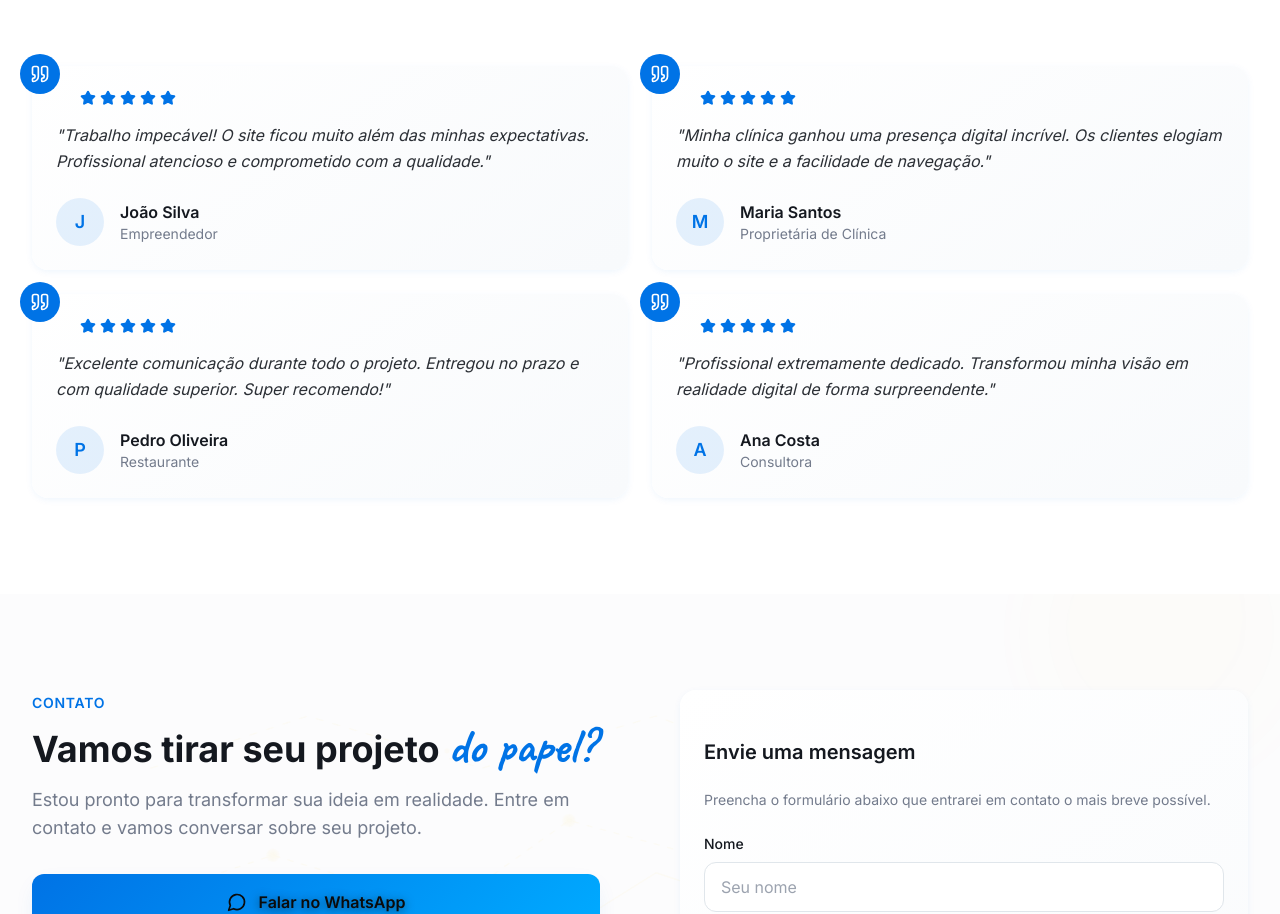
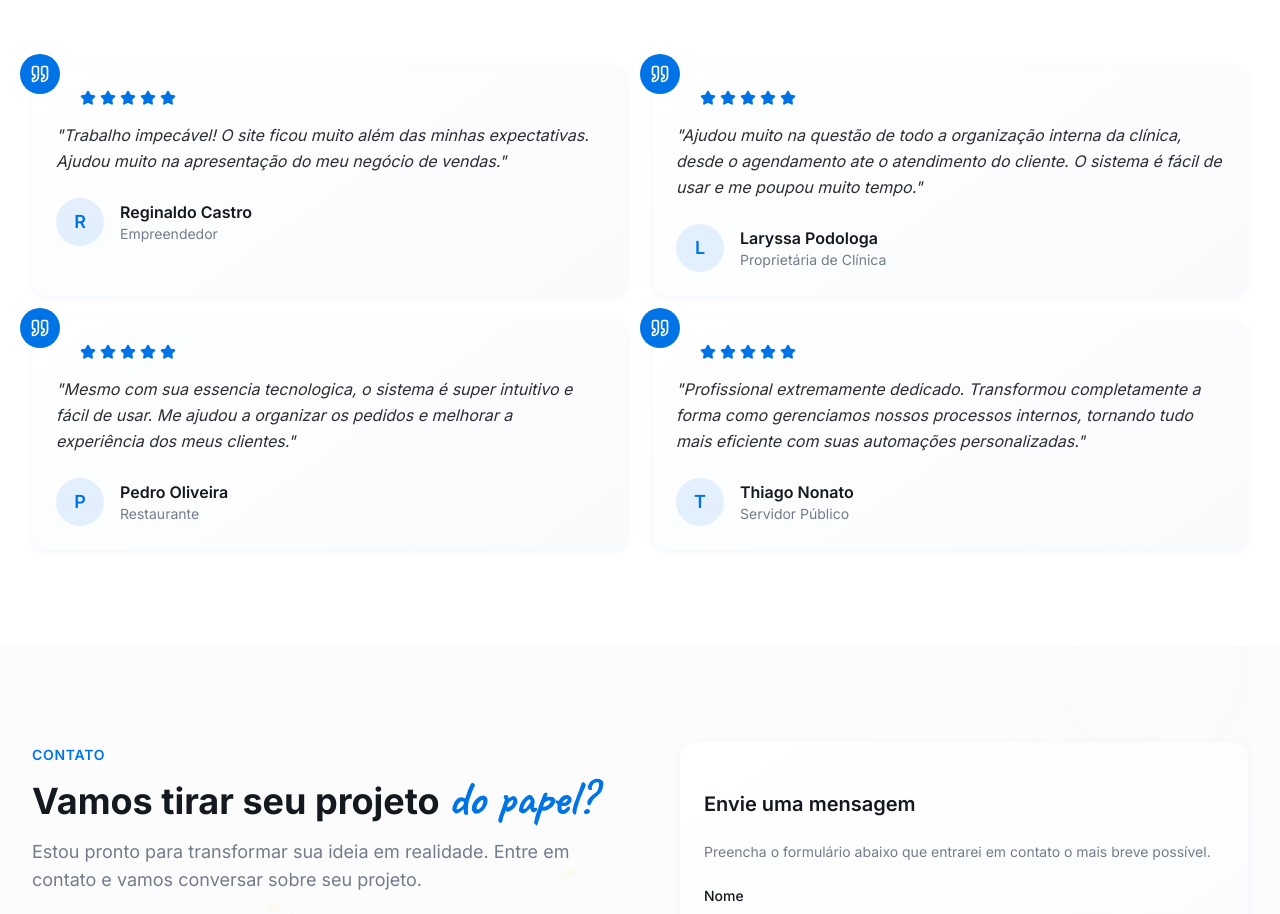
Before and after one commit to Guilly-Barros/Guilherme_Barros, a React (Vite) app: page / in a window 1280 px wide. Shown: the part 4022-4936 px from the top of the page. Built offline with nearby package versions, Linux system fonts and the light colour scheme; the HTML template or start-up script is replaced by a standard one.

Commit message:
Melhoria no FeedBacks

```diff
--- a/src/components/FeedbacksSection.tsx
+++ b/src/components/FeedbacksSection.tsx
@@ -3,27 +3,27 @@ import { useScrollReveal } from '@/hooks/useScrollReveal';
 
 const feedbacks = [
   {
-    name: 'João Silva',
+    name: 'Reginaldo Castro',
     role: 'Empreendedor',
-    content: 'Trabalho impecável! O site ficou muito além das minhas expectativas. Profissional atencioso e comprometido com a qualidade.',
+    content: 'Trabalho impecável! O site ficou muito além das minhas expectativas. Ajudou muito na apresentação do meu negócio de vendas.',
     rating: 5,
   },
   {
-    name: 'Maria Santos',
+    name: 'Laryssa Podologa',
     role: 'Proprietária de Clínica',
-    content: 'Minha clínica ganhou uma presença digital incrível. Os clientes elogiam muito o site e a facilidade de navegação.',
+    content: 'Ajudou muito na questão de todo a organização interna da clínica, desde o agendamento ate o atendimento do cliente. O sistema é fácil de usar e me poupou muito tempo.',
     rating: 5,
   },
   {
     name: 'Pedro Oliveira',
     role: 'Restaurante',
-    content: 'Excelente comunicação durante todo o projeto. Entregou no prazo e com qualidade superior. Super recomendo!',
+    content: 'Mesmo com sua essencia tecnologica, o sistema é super intuitivo e fácil de usar. Me ajudou a organizar os pedidos e melhorar a experiência dos meus clientes.',
     rating: 5,
   },
   {
-    name: 'Ana Costa',
-    role: 'Consultora',
-    content: 'Profissional extremamente dedicado. Transformou minha visão em realidade digital de forma surpreendente.',
+    name: 'Thiago Nonato',
+    role: 'Servidor Público',
+    content: 'Profissional extremamente dedicado. Transformou completamente a forma como gerenciamos nossos processos internos, tornando tudo mais eficiente com suas automações personalizadas.',
     rating: 5,
   },
 ];
```
